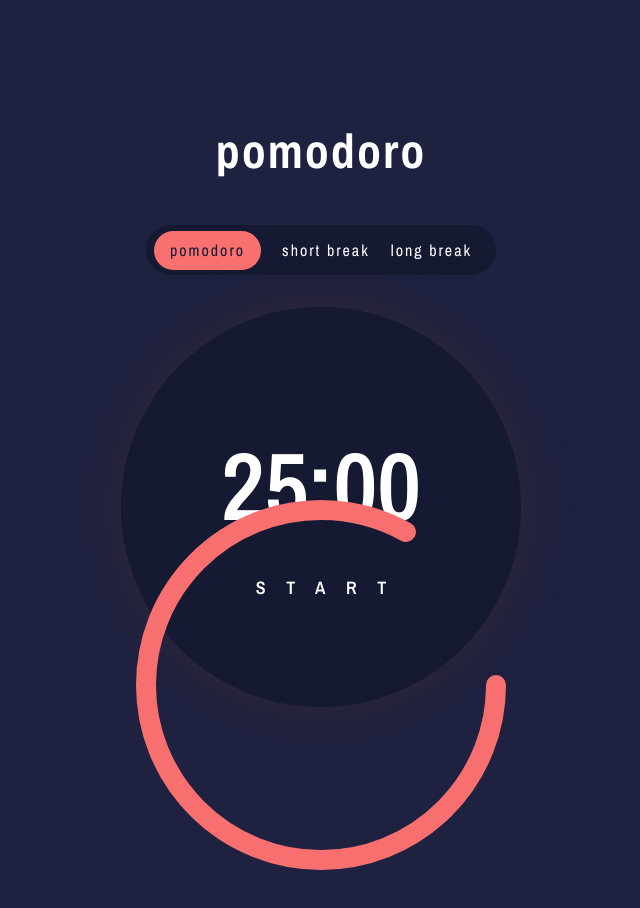
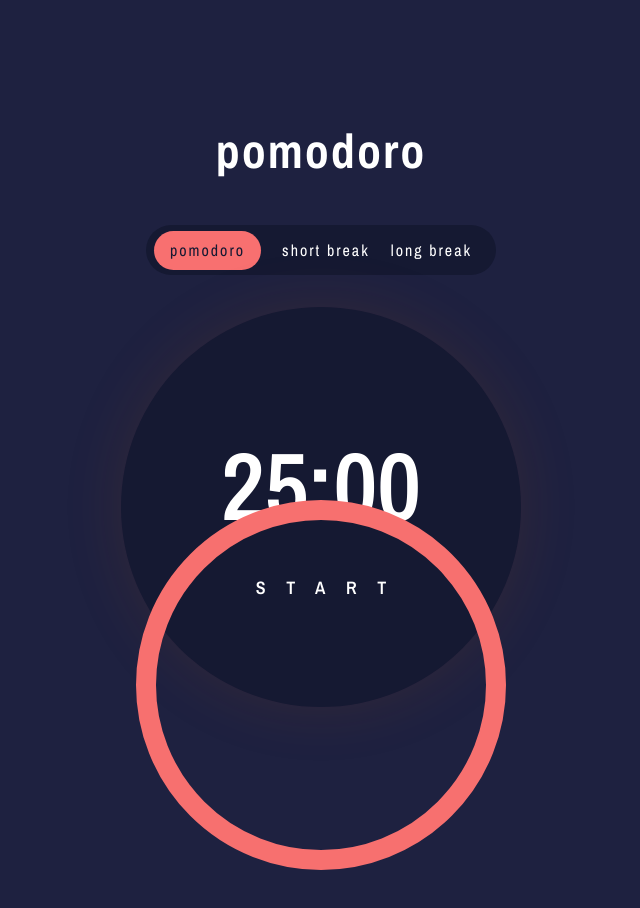
Before and after one commit to Joshua-Farr/pomodoro-timer, a React (Vite) app: page / in a window 1280 px wide. Shown: the whole page, without its empty margins (319-959 px from the left). Built offline with nearby package versions, Linux system fonts and the light colour scheme.

Commit message:
Completed functionality for spinner feature

```diff
--- a/src/components/ModeToggle.tsx
+++ b/src/components/ModeToggle.tsx
@@ -49,12 +49,3 @@ const StyledToggle = styled.div`
     cursor: pointer;
   }
 `;
-
-const StyledCategory = styled.span`
-  color: #151932;
-  background-color: #f87070;
-  border-radius: 25px;
-  margin: -1.25rem 0;
-  margin-left: -1em;
-  padding: 0.45em 1rem;
-`;
--- a/src/components/Spinner.tsx
+++ b/src/components/Spinner.tsx
@@ -4,7 +4,7 @@ interface SpinnerProps {
 
 const Spinner: React.FC<SpinnerProps> = ({ percent }) => {
   const calcOffset = (requirement: number) => {
-    return 1100 - 1100 * (requirement / 100);
+    return 1100 * (requirement / 100);
   };
 
   return (
--- a/src/components/Timer.tsx
+++ b/src/components/Timer.tsx
@@ -10,8 +10,10 @@ import { TimerContext } from "../App";
 const Timer = () => {
   const [timerActive, setTimerActive] = useState(false);
   const [time, setTime] = useState("25:00");
+  const { mode } = useContext(TimerContext);
+  const [pomodoroTimerLength, setPomodoroTimerLength] = useState(0);
+
   const seconds = useRef(0);
-  const { mode } = useContext(TimerContext);
   let elapsedTime = 0;
 
   const startTimer = (length: number) => {
@@ -65,6 +67,7 @@ const Timer = () => {
     }
     if (timerActive) {
       startTimer(timerLength);
+      setPomodoroTimerLength(timerLength);
     }
   }, [timerActive, mode]);
 
@@ -79,8 +82,10 @@ const Timer = () => {
       <StyledTimer onClick={() => toggleTimer()}>
         {time}
         <Typography>{timerActive === true ? `Pause` : `Start`}</Typography>
+        <Spinner
+          percent={convertTimeToPercent(seconds.current, pomodoroTimerLength)}
+        />
       </StyledTimer>
-      <Spinner percent={convertTimeToPercent(500, 10)} />
     </TimerWrapper>
   );
 };
--- a/src/main.tsx
+++ b/src/main.tsx
@@ -1,12 +1,10 @@
 import React from "react";
 import ReactDOM from "react-dom/client";
 import App from "./App.tsx";
-import Spinner from "./components/Spinner.tsx";
 import "./index.css";
 
 ReactDOM.createRoot(document.getElementById("root")!).render(
   <React.StrictMode>
     <App />
-    {/* <Spinner percent={100} /> */}
   </React.StrictMode>
 );
```
